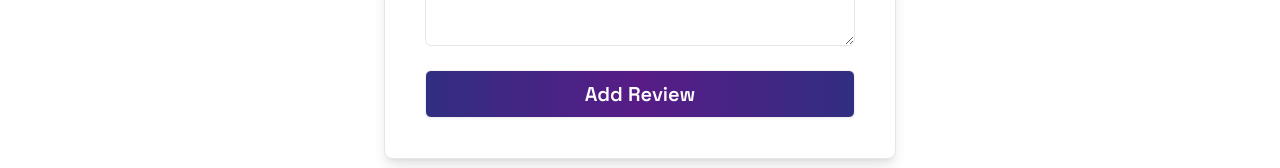
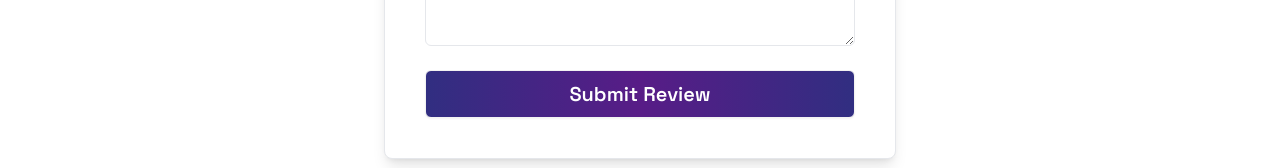
Before and after one commit to mitu058/chill-gamer-client, a React (Vite) app: page /addReview in a window 1280 px wide. Shown: the part 709-877 px from the top of the page. Built offline with nearby package versions, Linux system fonts and the light colour scheme; no server answers; sample sign-in values are in the browser's storage.

Commit message:
change form text

```diff
--- a/src/Components/AddReview.jsx
+++ b/src/Components/AddReview.jsx
@@ -182,7 +182,7 @@ const handelAddReview = e =>{
               </div>
               {/* Submit Button */}
               <button className="rounded-md text-xl bg-gradient-to-r from-indigo-900 via-purple-900 to-indigo-900 px-4 py-2 text-white transition-colors btn btn-block">
-                Add Review
+                Submit Review
               </button>
             </form>
           </div>
```
